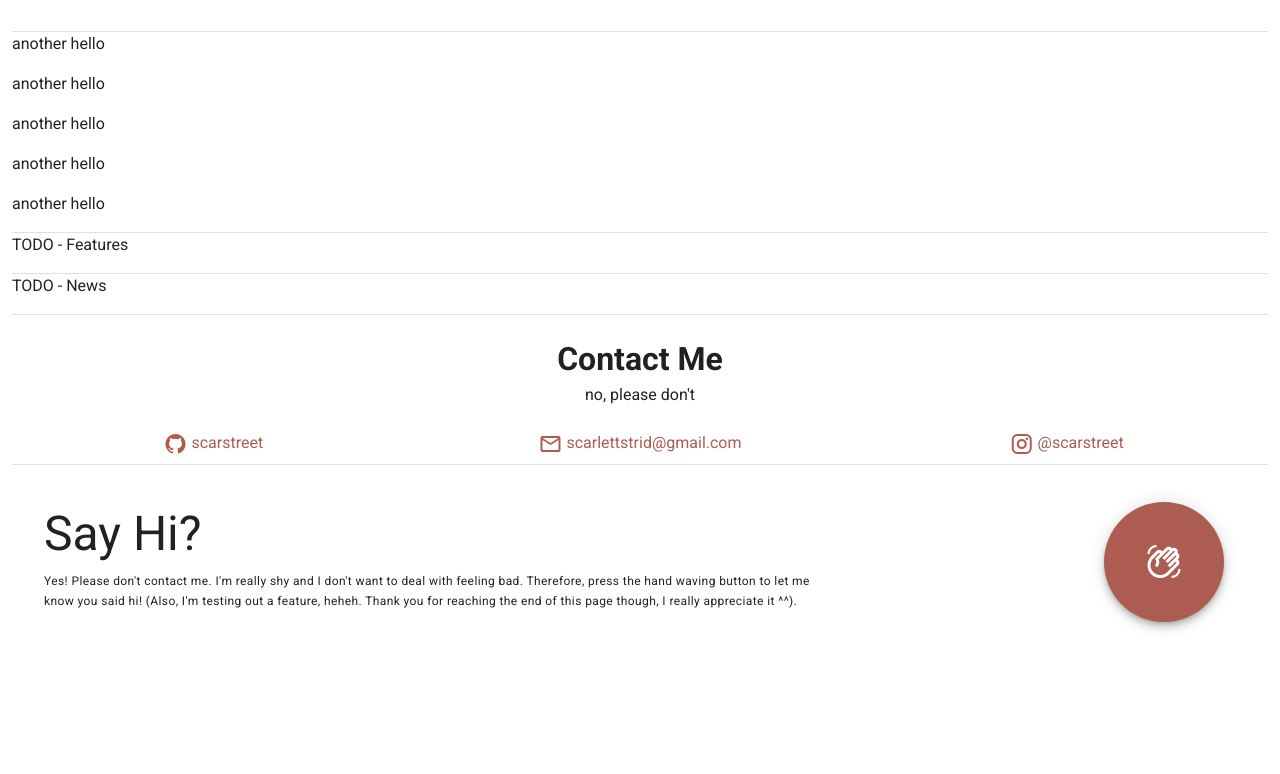
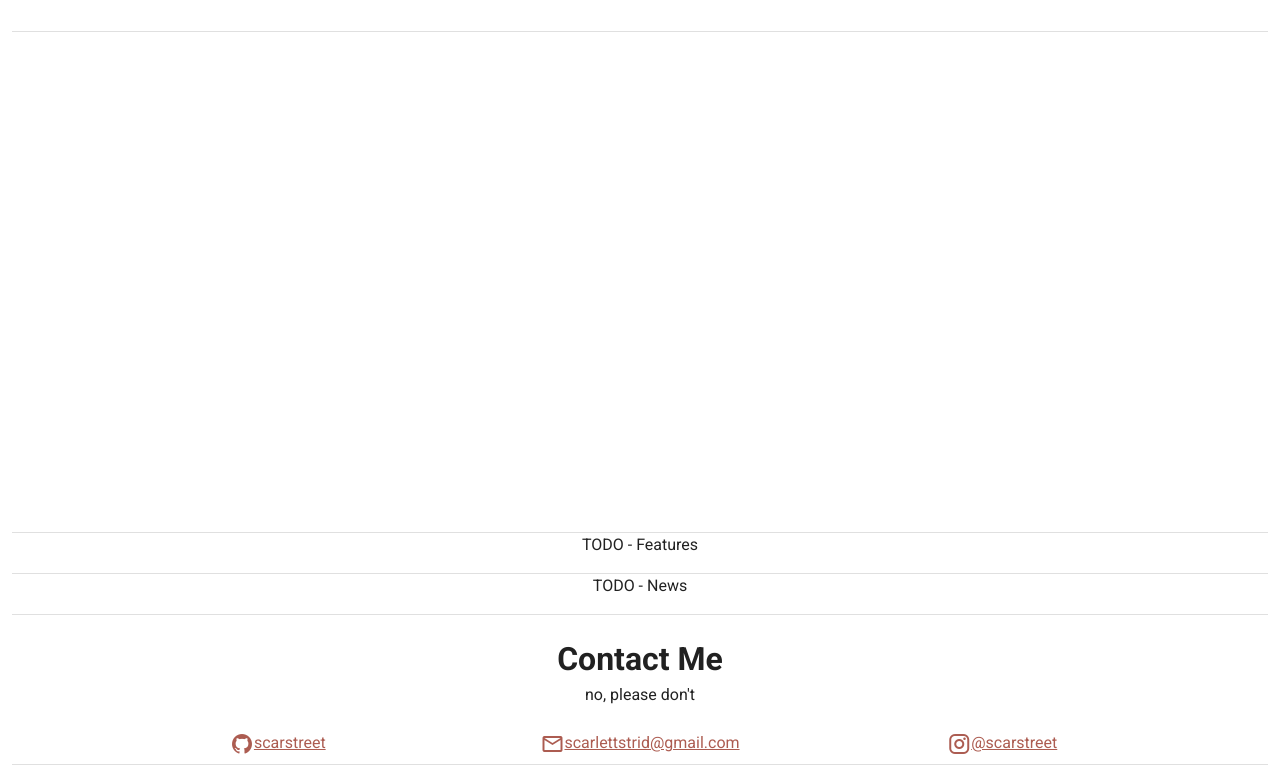
Before and after one commit to scarstreet/mein-site, a Vue app: page / in a window 1280 px wide. Shown: the part 946-1720 px from the top of the page. Before the commit the page ends 1617 px from the top, so only its background shows below. Built offline with nearby package versions, Linux system fonts and the light colour scheme.

Commit message:
Made prettier

```diff
--- a/src/components/Home/ContactMe.vue
+++ b/src/components/Home/ContactMe.vue
@@ -1,18 +1,35 @@
 <template>
-  <div class="contact-me" align-center justify-center>
+  <div class="contact-me">
     <h1 align="center">Contact Me</h1>
     <p align="center"> no, please don't </p>
     <v-sheet height="20"></v-sheet>
-    <v-row fluid>
-      <v-col fluid v-for="(item) in contact" :key="item.icon">
-        <v-row justify="center">
+    <v-row fluid align="center" justify="center">
+      <div v-if="$vuetify.breakpoint.smAndDown">
+        <v-col align="center" >
+          <v-row
+            fluid
+            v-for="(item) in contact"
+            :key="item.icon" align="center"
+            justify="center"
+          >
+            <a :href="item.ref">
+              <v-icon color="primary">{{item.icon}}</v-icon>
+              <u>{{item.link}}</u>
+            </a>
+            <!-- <b v-if="index !== contact.length-1"> | </b> -->
+          </v-row>
+        </v-col>
+      </div>
+      <v-row v-else>
+        <v-col class="col-1"></v-col>
+        <v-col fluid v-for="(item) in contact" :key="item.icon">
           <a :href="item.ref">
             <v-icon color="primary">{{item.icon}}</v-icon>
-            {{item.link}}
+            <u>{{item.link}}</u>
           </a>
-          <!-- <b v-if="index !== contact.length-1"> | </b> -->
-        </v-row>
-      </v-col>
+        </v-col>
+        <v-col class="col-1"></v-col>
+      </v-row>
     </v-row>
   </div>
 </template>
--- a/src/components/Home/SayHi.vue
+++ b/src/components/Home/SayHi.vue
@@ -13,13 +13,13 @@
         >
           <v-icon large>mdi-hand-wave-outline</v-icon>
         </v-btn>
-        <h1 class="display-1 my-2">{{title}}</h1>
+        <h1 class="display-1 ma-2">{{title}}</h1>
         <p class="caption mx-custom">{{text}}</p>
       </v-col>
     </div>
     <div v-else>
-      <v-row class="ma-5" align="center">
-        <v-col class="col-8">
+      <v-row class="ma-5">
+        <v-col class="col-8" align="left">
           <h1 class="display-2 my-3">{{title}}</h1>
           <p class="caption">{{text}}</p>
         </v-col>
@@ -62,7 +62,7 @@ export default Vue.extend({
 
 <style scoped>
 .mx-custom {
-  margin-right: 40px;
-  margin-left: 40px;
+  margin-right: 20px;
+  margin-left: 20px;
 }
 </style>
--- a/src/views/Home.vue
+++ b/src/views/Home.vue
@@ -2,13 +2,13 @@
   <div class="home">
     <!-- TODO = Buttons to navigate travel :DD -->
     <v-container fluid class="ma-0 pa-0">
-      <v-col justify-center>
+      <v-col align="center">
         <!-- <v-sheet :height="filler" width="100" class="filler"></v-sheet> -->
         <Welcome class="bordr"/>
         <v-divider></v-divider>
         <AboutMe/>
         <v-divider></v-divider>
-        <p v-for="i in 5" :key="i" @click="showScroll()">another hello</p>
+        <v-sheet v-for="i in 5" :key="i" height="100"></v-sheet>
         <v-divider></v-divider>
         <p>TODO - Features</p>
         <v-divider></v-divider>
```
